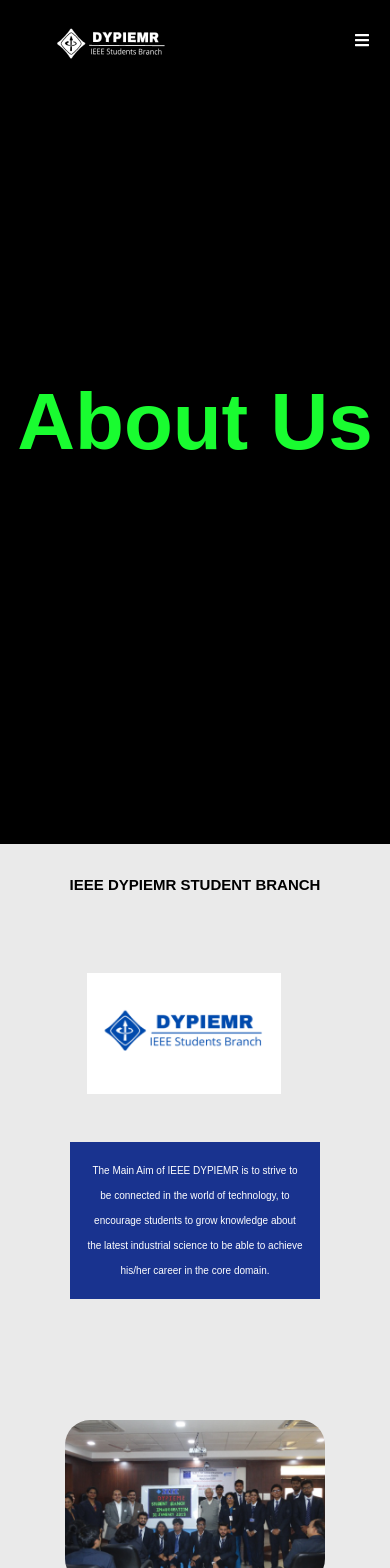
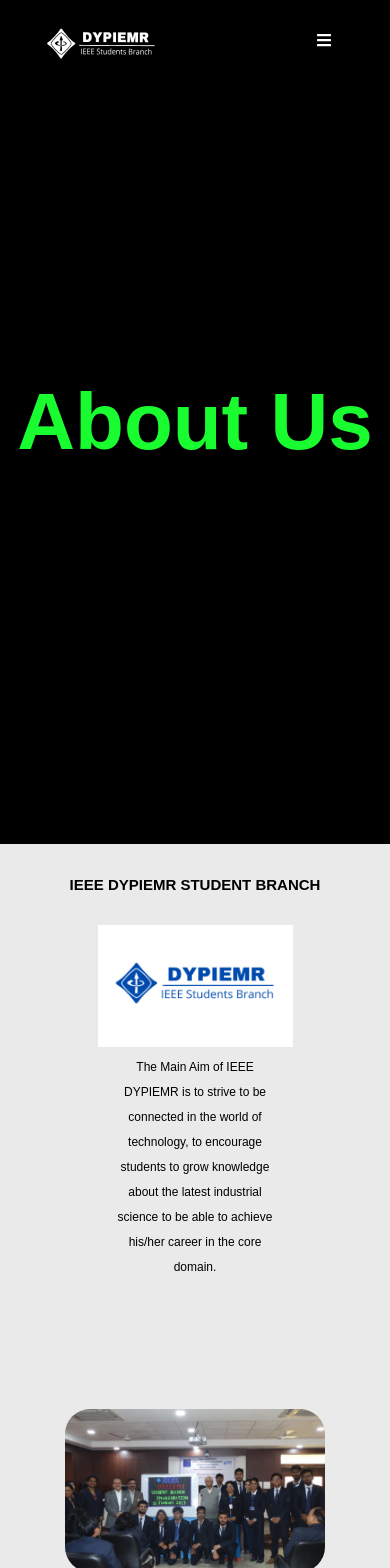
Before and after one commit to dypiemrieee/IEEE-DYPIEMR, a React (Create React App) app: page /about in a window 390 px wide. Shown: the top 1568 px of the page. Built offline with nearby package versions, Linux system fonts and the light colour scheme; a web font is replaced by a local one.

Commit message:
responsive

```diff
--- a/src/component/Navbar.js
+++ b/src/component/Navbar.js
@@ -17,7 +17,8 @@
    color:white;
 
    @media screen and (max-width:500px){
-        padding:0.5rem 10px;
+        padding:0;
+        padding-right:3rem;
    }
 
 `;
--- a/src/pages/AboutPage.js
+++ b/src/pages/AboutPage.js
@@ -33,7 +33,7 @@
     display:flex;
     flex-direction:row;
     @media screen and (max-width:500px){
-        width:80%;
+        width:50%;
         flex-direction:column;
         justify-content:center;
         align-items:center;
@@ -61,12 +61,13 @@
   }
   @media screen and (max-width:500px){
       width:100%;
-      height:100%;
+      ${'' /* height:100%; */}
+      padding:0;
+
       background-color:transparent;
       img{
-          padding:0;
-        width:90%;
-        object-fit:contain;
+        width:100%;
+        object-fit:cover;
       }
   }
 
@@ -89,9 +90,11 @@
     font-size: 18px;
     @media screen and (max-width:500px){
         margin-left:0;
-        font-size:10px;
-        width:80%;
-        padding:1rem;
+        background-color:transparent;
+        color:black;
+        font-size:12px;
+        width:90%;
+        padding:0.5rem;
         text-align:center;
     }
 `;
@@ -102,6 +105,7 @@
  display:flex;
  flex-direction:column;
  align-items:center;
+ justify-content:center;
  .aboutblock{
      @media{
             height:100vh;
```
